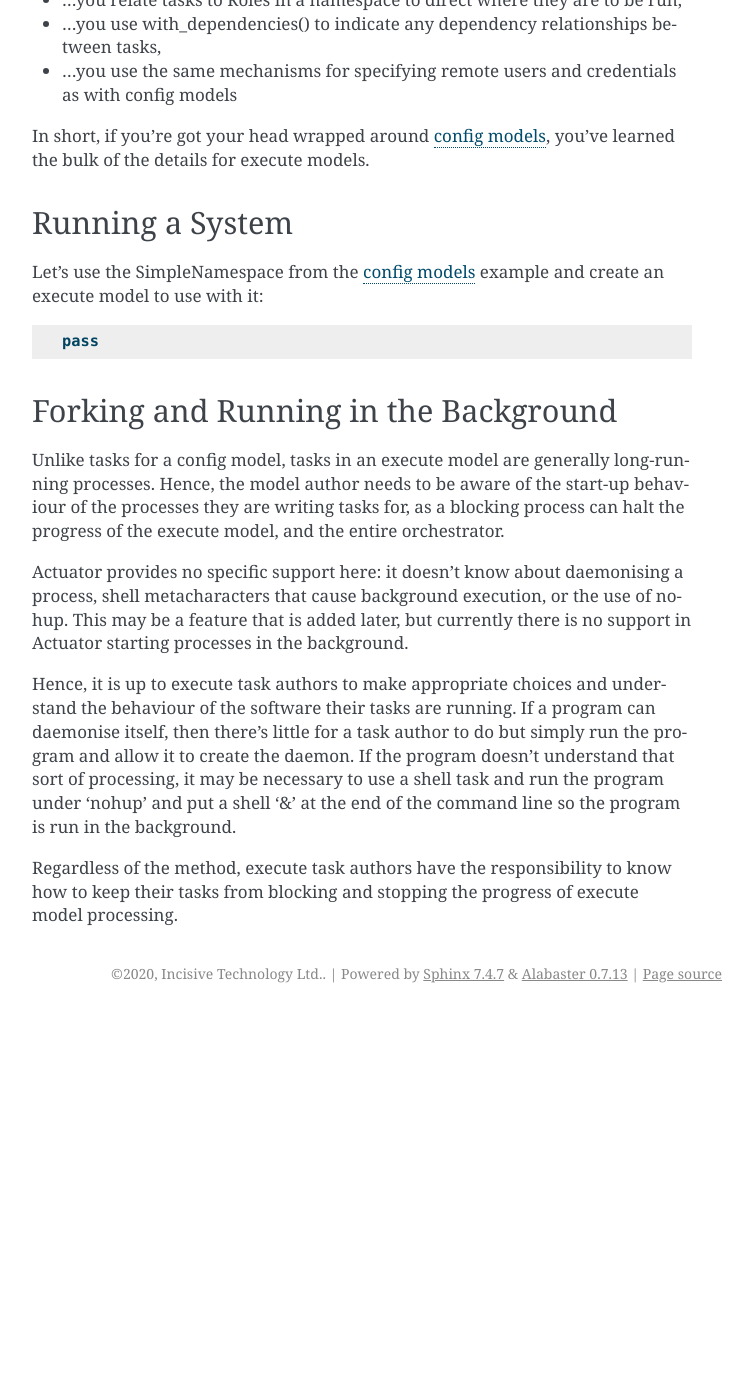
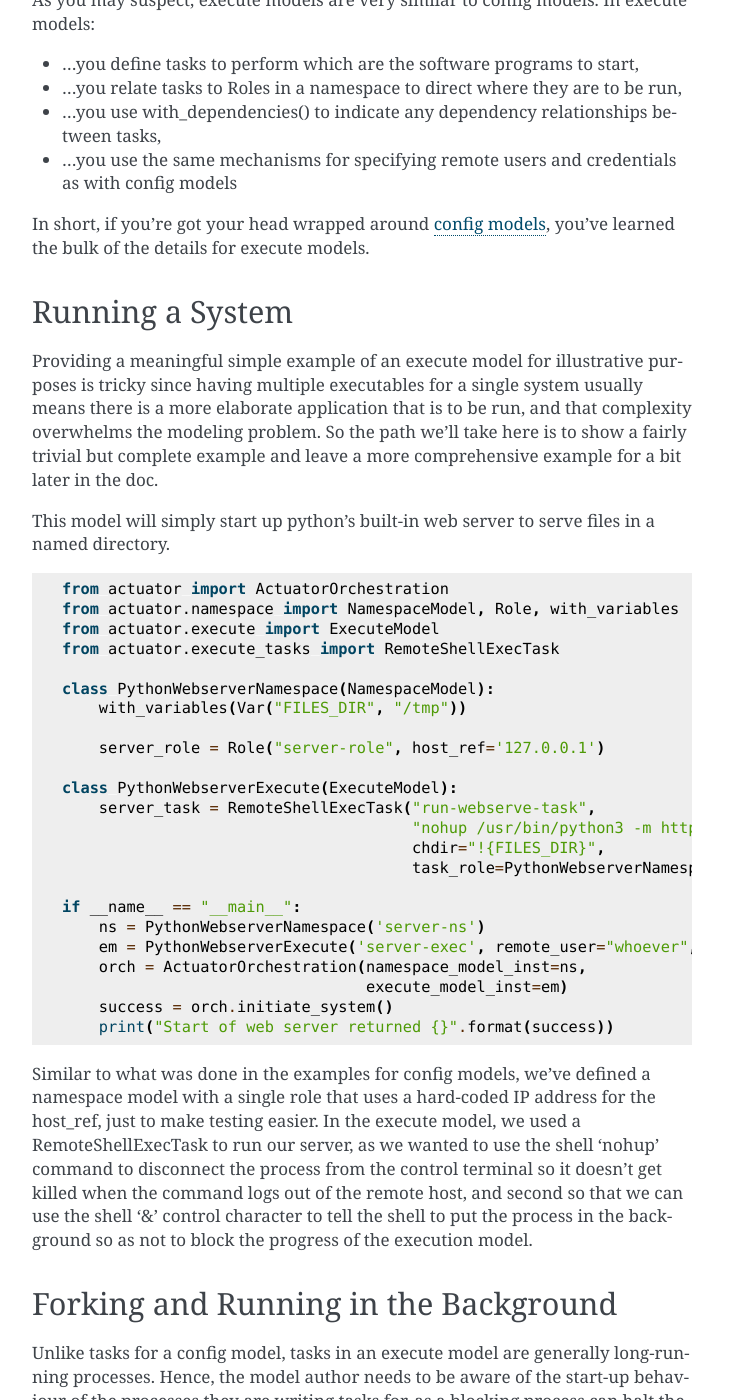
Before and after one commit to haxsaw/actuator-docs, a Sphinx documentation site: the page built from source/manual/exec-basic.rst, in a window 1280 px wide and 1400 px high, scrolled down 724 px. Shown: the whole window, without its empty margins (388-1140 px from the left). Built offline with Sphinx 7.4.7, drawn with Linux system fonts in a browser that asks for light colours; before the commit the page ends 1737 px from its top, so only the background shows below that; some of the changed text lies outside the part shown.

Commit message:
checkpoint. some tweaks of existing content, finished with the execute basics, started on the advanced content

```diff
--- a/source/index.rst
+++ b/source/index.rst
@@ -17,6 +17,7 @@ Actuator User Manual and API Reference
    manual/namespace-basic
    manual/config-basic
    manual/exec-basic
+   manual/advanced/index
 
 
 
--- a/source/manual/config-basic.rst
+++ b/source/manual/config-basic.rst
@@ -11,6 +11,9 @@ Config Model Basics
 **Import package**: actuator.config_tasks
     Key names to import: PingTask, ScriptTask, CommandTask, ShellTask, CopyFileTask, ProcessCopyFileTask,
     LocalCommandTask, LocalShellCommandTask, WaitForTaskTask
+
+To create a config model, you create a subclass of actuator.config.ConfigModel and fill it with tasks and dependencies
+between tasks.
 
 The configuration model is what instructs Actuator as to what to do with the infrastructure in order to make it ready to
 run application software. The configuration model has two main aspects:
--- a/source/manual/exec-basic.rst
+++ b/source/manual/exec-basic.rst
@@ -11,6 +11,9 @@ Execute Model Basics
 **Import package**: actuator.execute_tasks
     Key names to import: RemoteExecTask, RemoteShellExecTask, RemoteScriptExecTask, LocalExecTask,
     LocalShellExecTask, LocalScriptExecTask, WaitForExecTaskTask
+
+To make an execute model, you create a subclass of the actuator.execute.ExecuteModel class and then fill it with your
+run-time tasks and any dependencies between those tasks.
 
 The execute model is how you describe the software components to run once configuration is complete. Not every system
 requires an execute model, as sometimes the act of installation or other configuration takes care of running software
@@ -36,12 +39,45 @@ details for execute models.
 Running a System
 =================
 
-Let's use the SimpleNamespace from the :doc:`config models<config-basic>` example and create an execute model to use
-with it:
+Providing a meaningful simple example of an execute model for illustrative purposes is tricky since having multiple
+executables for a single system usually means there is a more elaborate application that is to be run, and that
+complexity overwhelms the modeling problem. So the path we'll take here is to show a fairly trivial but complete
+example and leave a more comprehensive example for a bit later in the doc.
+
+This model will simply start up python's built-in web server to serve files in a named directory.
 
 .. code:: python
 
-    pass
+    from actuator import ActuatorOrchestration
+    from actuator.namespace import NamespaceModel, Role, with_variables
+    from actuator.execute import ExecuteModel
+    from actuator.execute_tasks import RemoteShellExecTask
+
+    class PythonWebserverNamespace(NamespaceModel):
+        with_variables(Var("FILES_DIR", "/tmp"))
+
+        server_role = Role("server-role", host_ref='127.0.0.1')
+
+    class PythonWebserverExecute(ExecuteModel):
+        server_task = RemoteShellExecTask("run-webserve-task",
+                                          "nohup /usr/bin/python3 -m http.server &",
+                                          chdir="!{FILES_DIR}",
+                                          task_role=PythonWebserverNamespace.server_role)
+
+    if __name__ == "__main__":
+        ns = PythonWebserverNamespace('server-ns')
+        em = PythonWebserverExecute('server-exec', remote_user="whoever", remote_pass="whatever")
+        orch = ActuatorOrchestration(namespace_model_inst=ns,
+                                     execute_model_inst=em)
+        success = orch.initiate_system()
+        print("Start of web server returned {}".format(success))
+
+Similar to what was done in the examples for config models, we've defined a namespace model with a single role that
+uses a hard-coded IP address for the host_ref, just to make testing easier. In the execute model, we used a
+RemoteShellExecTask to run our server, as we wanted to use the shell 'nohup' command to disconnect the process from
+the control terminal so it doesn't get killed when the command logs out of the remote host, and second so that we
+can use the shell '&' control character to tell the shell to put the process in the background so as not to block the
+progress of the execution model.
 
 ======================================
 Forking and Running in the Background
@@ -51,7 +87,7 @@ Unlike tasks for a config model, tasks in an execute model are generally long-ru
 author needs to be aware of the start-up behaviour of the processes they are writing tasks for, as a blocking
 process can halt the progress of the execute model, and the entire orchestrator.
 
-Actuator provides no specific support here: it doesn't know about daemonising a process, shell metacharacters that
+Actuator provides no specific support here: it doesn't know about daemonising a process, shell control characters that
 cause background execution, or the use of nohup. This may be a feature that is added later, but currently there is
 no support in Actuator starting processes in the background.
 
@@ -63,3 +99,12 @@ the program is run in the background.
 
 Regardless of the method, execute task authors have the responsibility to know how to keep their tasks from blocking
 and stopping the progress of execute model processing.
+
+=====================================================
+Differences between shell and command task variants
+=====================================================
+
+Readers may have noted that there are plain RemoteExecTask classes as well as RemoteShellExecTask classes. The
+difference is whether or not a shell is run and a command is run inside the shell, or if the command is run
+directly. If your command would benefit from the availability of shell control characters, then one of the shell
+variants of of the exec task classes is what you'll want to use in your model.
--- a/source/manual/infra-basic.rst
+++ b/source/manual/infra-basic.rst
@@ -12,7 +12,7 @@ Infra Model Basics
     Key names to import: VPC, SecurityGroup, KeyPair, SecurityGroupRule, Subnet, InternetGateway, Route, RouteTable,
     NetworkInterface, PublicIP, AWSInstance
 
-Although the namespace model is the one that is central in an
+Although the nameghspace model is the one that is central in an
 Actuator model set, it actually helps to start with the infra model as building an infra model first can yield
 immediate benefits. The infra model describes all the dynamically
 provisionable and static infra resources for a system and describes how they relate to each
--- a/source/manual/overview.rst
+++ b/source/manual/overview.rst
@@ -109,6 +109,9 @@ role named in the namespace model. Like with the configuration model,
 dependencies between the executables can be expressed so that a
 particular startup order can be enforced.
 
+.. note::
+    A logically related grouping of an infra, namespace, config, and execute models is called a **model set**.
+
 Actuator then provides a number of support tools that can take instances
 of these models and processes their information, turning it into
 actions in the cloud. So for instance, an orchestrator can take an infra
@@ -133,3 +136,6 @@ Using Actuator generally involves the following steps:
    manner you would for instance creation.
 4. *Create an orchestrator*, providing it the model instances and the proxy.
 5. *Instruct the orchestrator to initiate the system instance* described by the models.
+
+Step 1 is only done once; steps 2-5 are often done in code in order to make an instance of the system being described
+by the models.
```
Also changed, not shown: source/manual/advanced/index.rst (added, +8 -0 lines), source/manual/advanced/wisdom-for-models.rst (added, +312 -0 lines), 1 other file.
